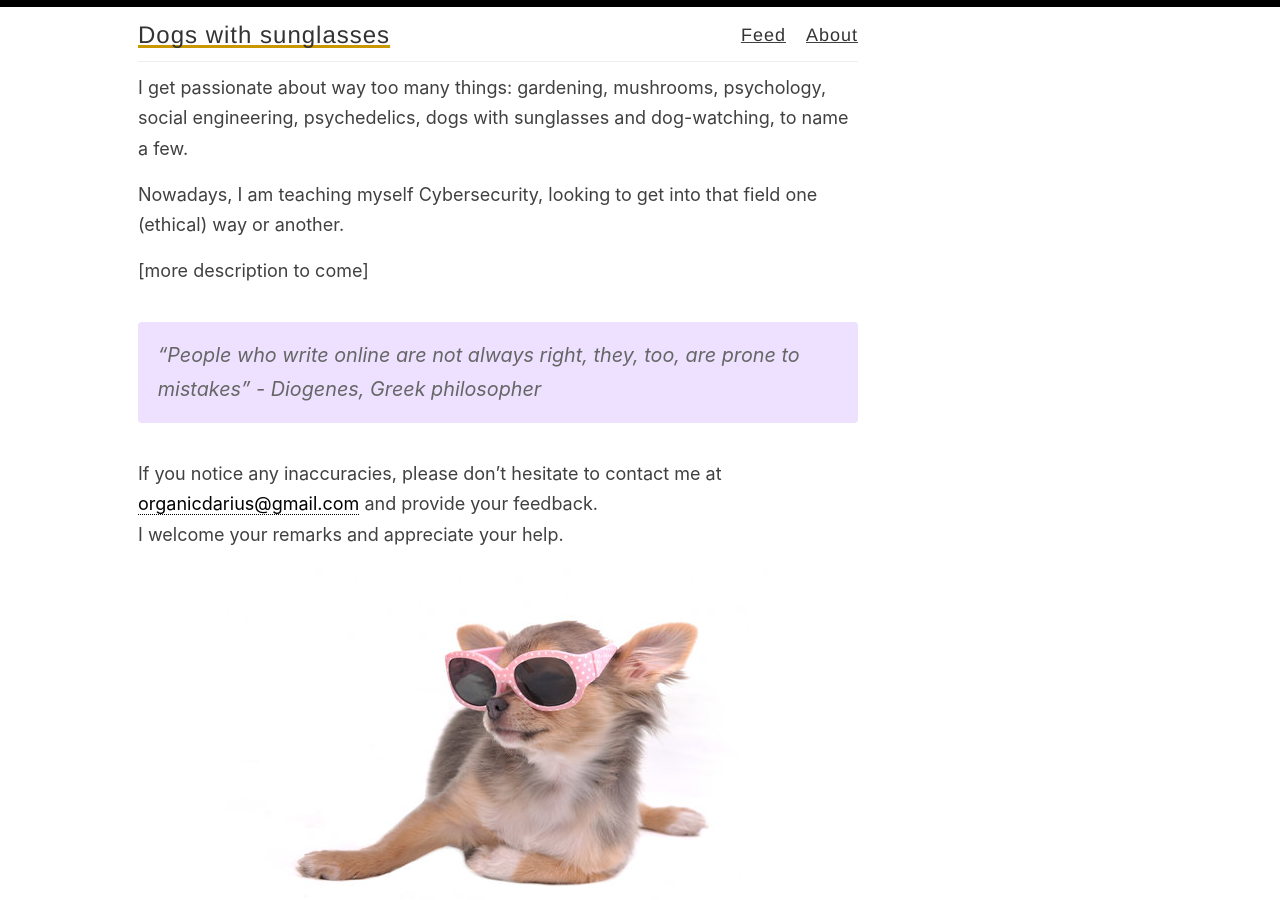
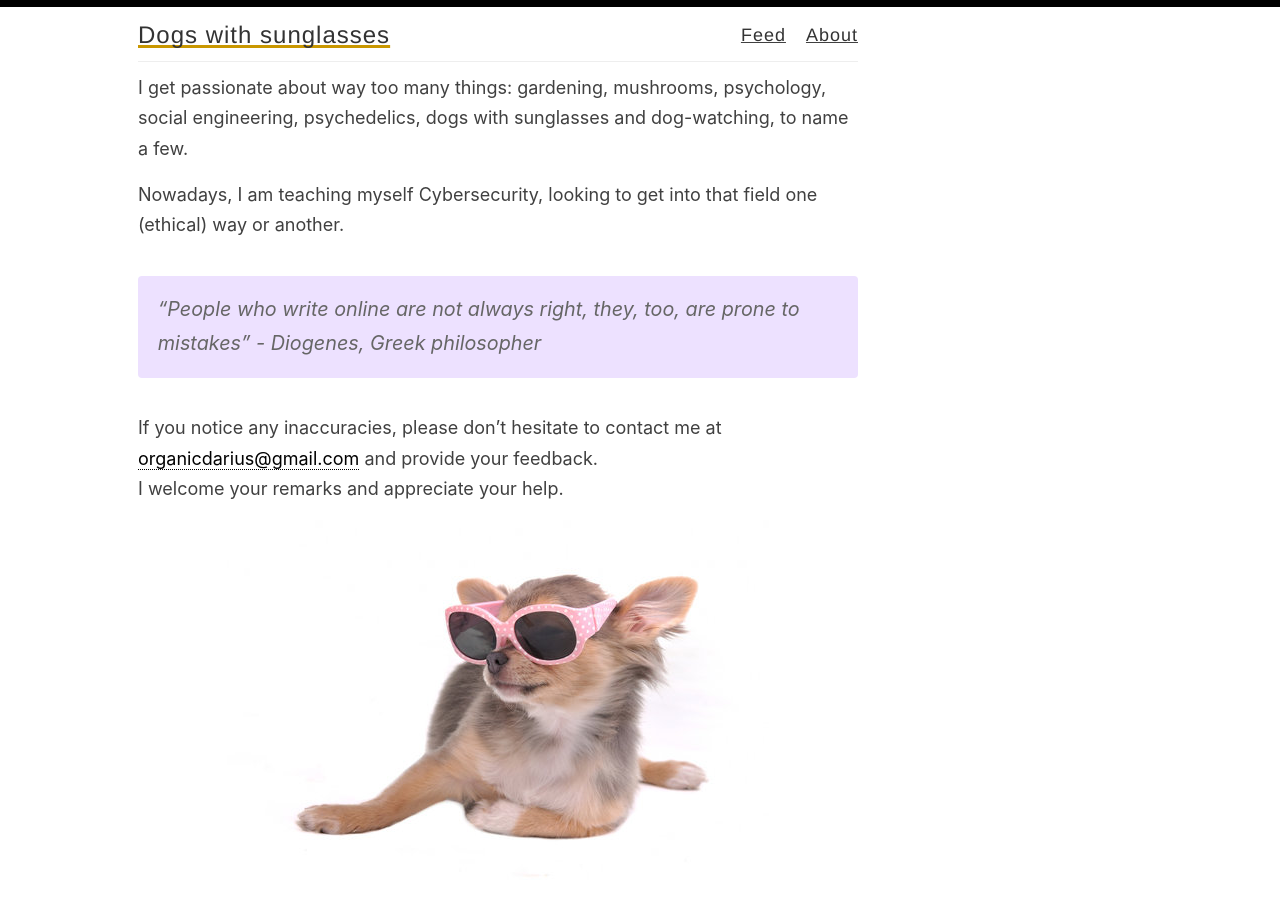
Before and after one commit to panacotar/blog, a Jekyll site: the page built from _pages/about.md, in a window 1280 px wide and 900 px high, scrolled down 690 px. Built offline with Jekyll 4.4.1, drawn with Linux system fonts in a browser that asks for light colours.

Commit message:
Remove note from about page

```diff
--- a/_pages/about.md
+++ b/_pages/about.md
@@ -15,8 +15,6 @@ I get passionate about way too many things: gardening, mushrooms, psychology, so
 
 Nowadays, I am teaching myself Cybersecurity, looking to get into that field one (ethical) way or another.
 
-[more description to come]
-
 > "People who write online are not always right, they, too, are prone to mistakes" - Diogenes, Greek philosopher
 
 If you notice any inaccuracies, please don't hesitate to contact me at <span class="text-link">organicdarius@gmail.com</span> and provide your feedback.
```
